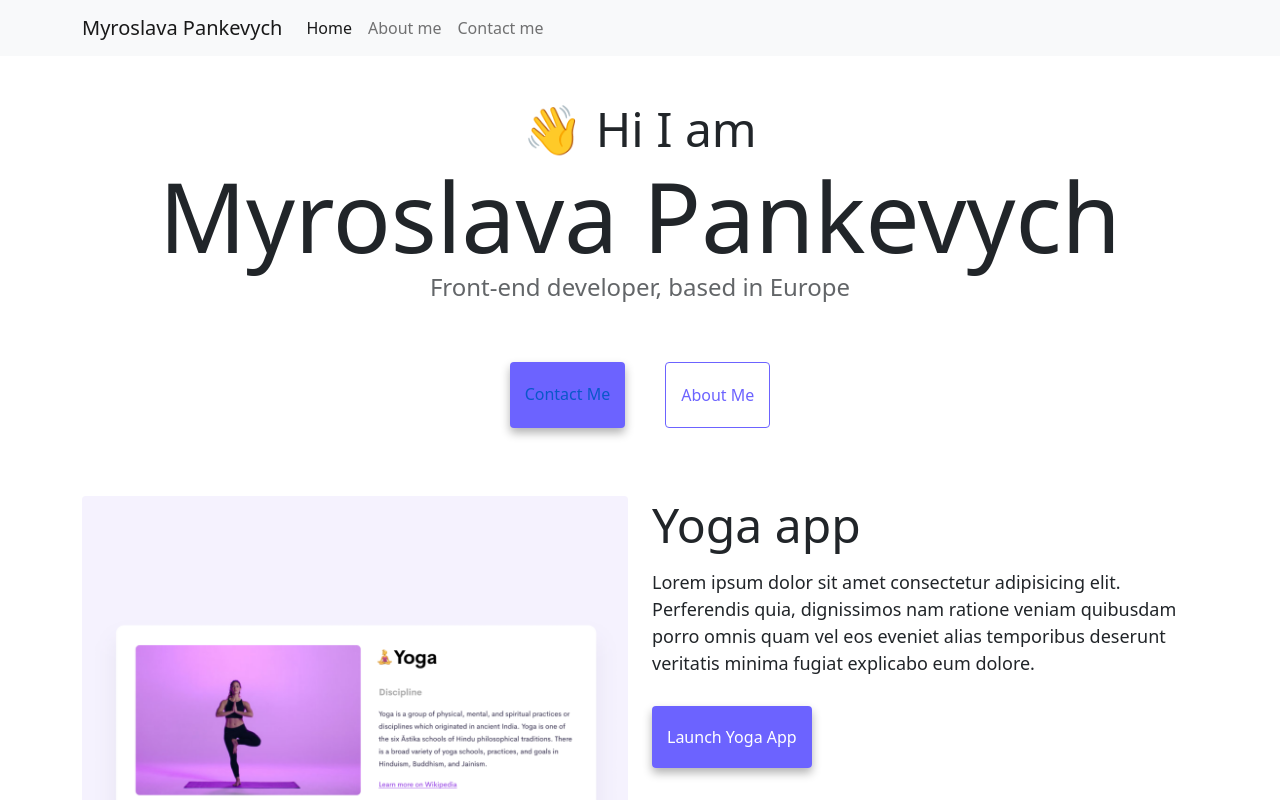
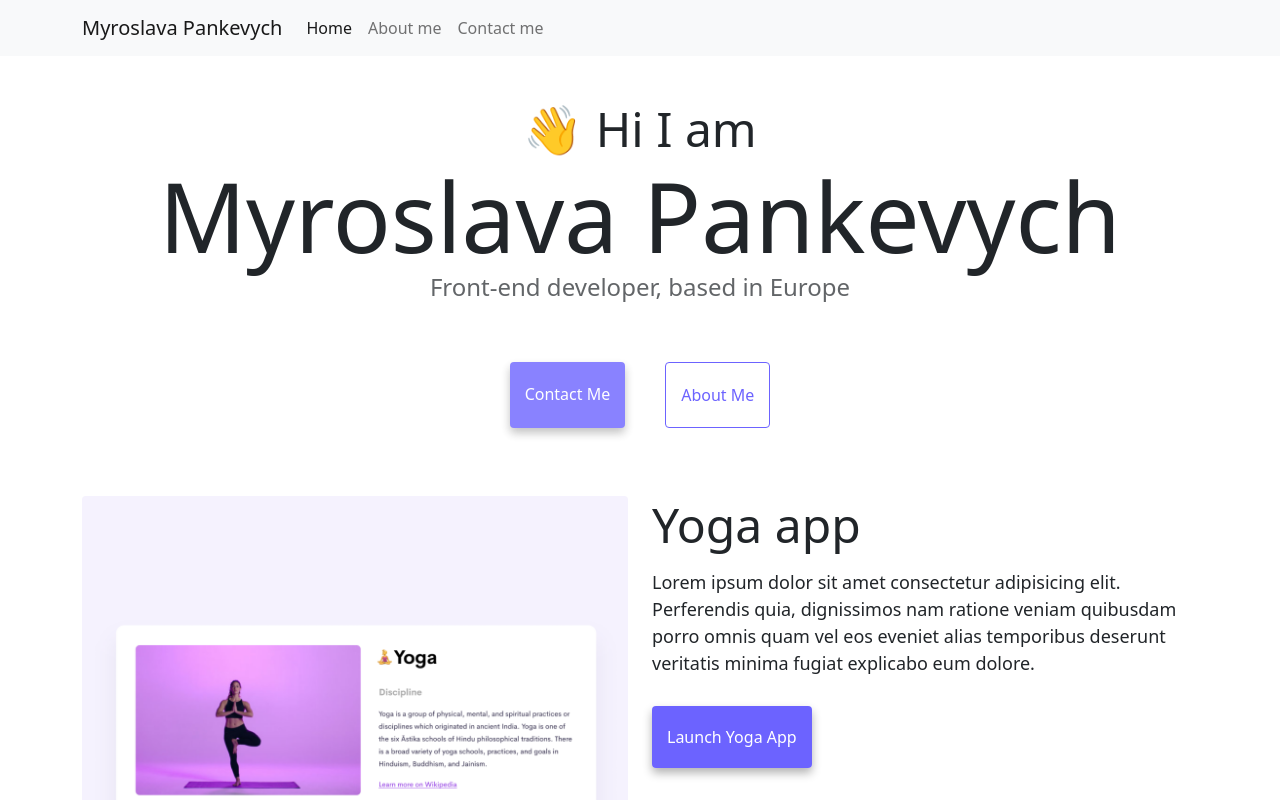
Before and after one commit to Myroslava0501/Portfolio, a plain HTML site: page index.html in a window 1280 px wide. In both pictures the pointer is over the link "Contact Me". Shown: the top 800 px of the page. Drawn offline with nearby package versions, Linux system fonts and the light colour scheme.

Commit message:
CSS updates

```diff
--- a/styles.css
+++ b/styles.css
@@ -50,6 +50,10 @@ p {
   background: var(--primary-color);
   box-shadow: var(--box-shadow);
   color: white;
+}
+.primary-link:hover {
+  color: white;
+  opacity: 0.8;
 }
 
 .secondary-link {
```
